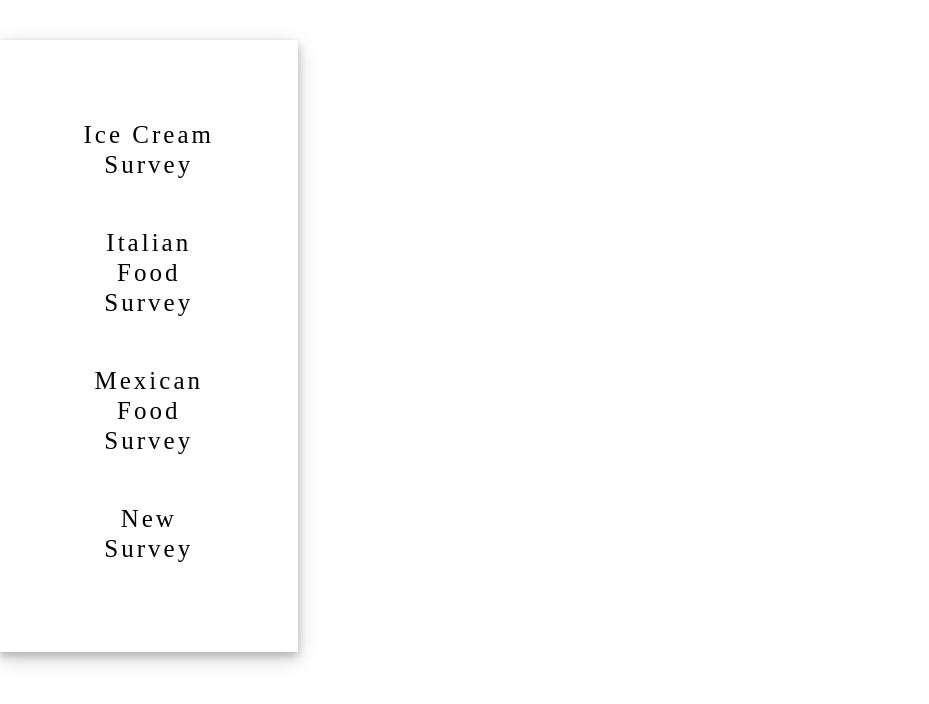
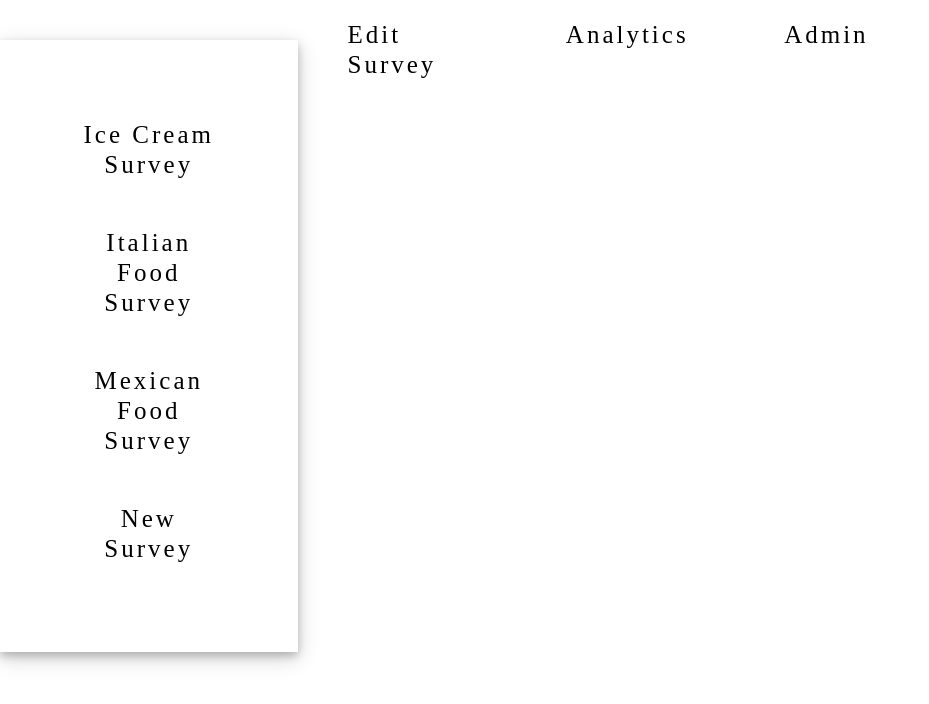
Before and after one commit to tylerdrewwork/Surveasy, a React (Create React App) app in the folder client/: page /admin in a window 1280 px wide. Shown: the top 704 px of the page, without its empty margins (0-929 px from the left). Built offline with nearby package versions, Linux system fonts and the light colour scheme; the HTML template or start-up script is replaced by a standard one.

Commit message:
adding in the survey function 6

```diff
--- a/client/src/pages/admin.js
+++ b/client/src/pages/admin.js
@@ -12,7 +12,7 @@ function Admin() {
     // ---- Have the log out button link here
     //starting the side survey page
     <div>
-      <Row md ={5} float="center">
+      <Row float="center">
           <Col sx={3} md ={3}>
               <div className = "back-div">
                   <SurveyList
@@ -36,7 +36,26 @@ function Admin() {
                   </SurveyList>
               </div>
           </Col>
+          <Col md ={2} float="center">
+          <SurveyList
+          name = "Edit Survey"
+          >
+          </SurveyList>
+          </Col>
+          <Col md ={2} float="center">
+              <SurveyList
+                name = "Analytics"
+                >
+                </SurveyList>
+          </Col>
+          <Col md ={2} float="center">
+              <SurveyList
+              name = "Admin"
+              >
+              </SurveyList>
+          </Col>
       </Row>
+
 
     </div>
   );
```
